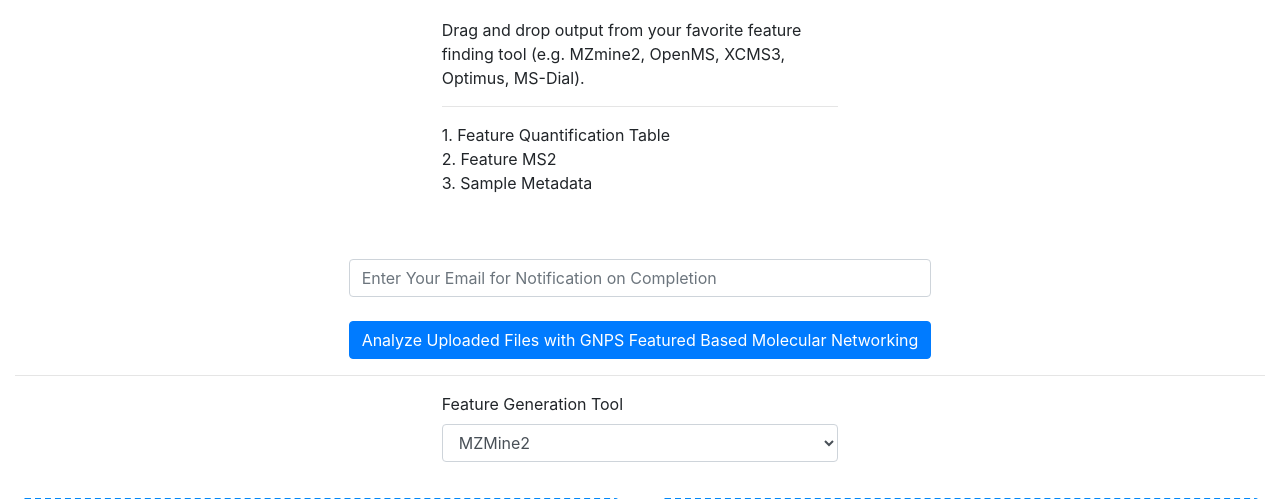
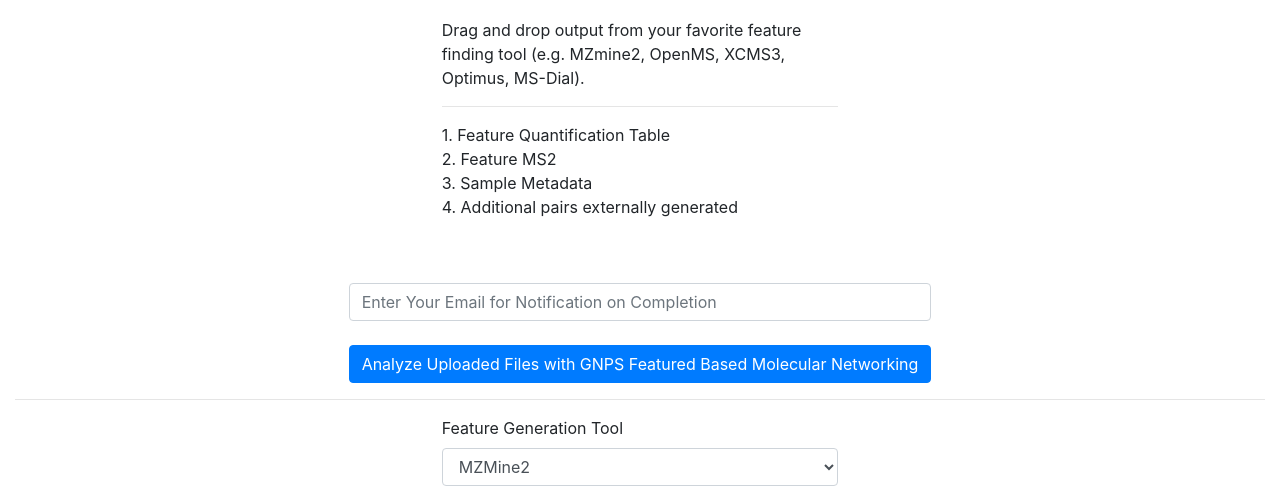
Before and after one commit to mwang87/GNPS_quickstart, a Flask app: page /featurebasednetworking in a window 1280 px wide. Shown: the part 208-707 px from the top of the page. Run offline with Flask 2, Linux system fonts and the light colour scheme; some libraries are stand-ins or nearby versions.

Commit message:
adding more descriptions

```diff
--- a/templates/featurebasednetworking.html
+++ b/templates/featurebasednetworking.html
@@ -81,6 +81,8 @@
                         2. Feature MS2
                         <br>
                         3. Sample Metadata
+                        <br>
+                        4. Additional pairs externally generated
                         <br>
                         <br>
                       </p>
```
